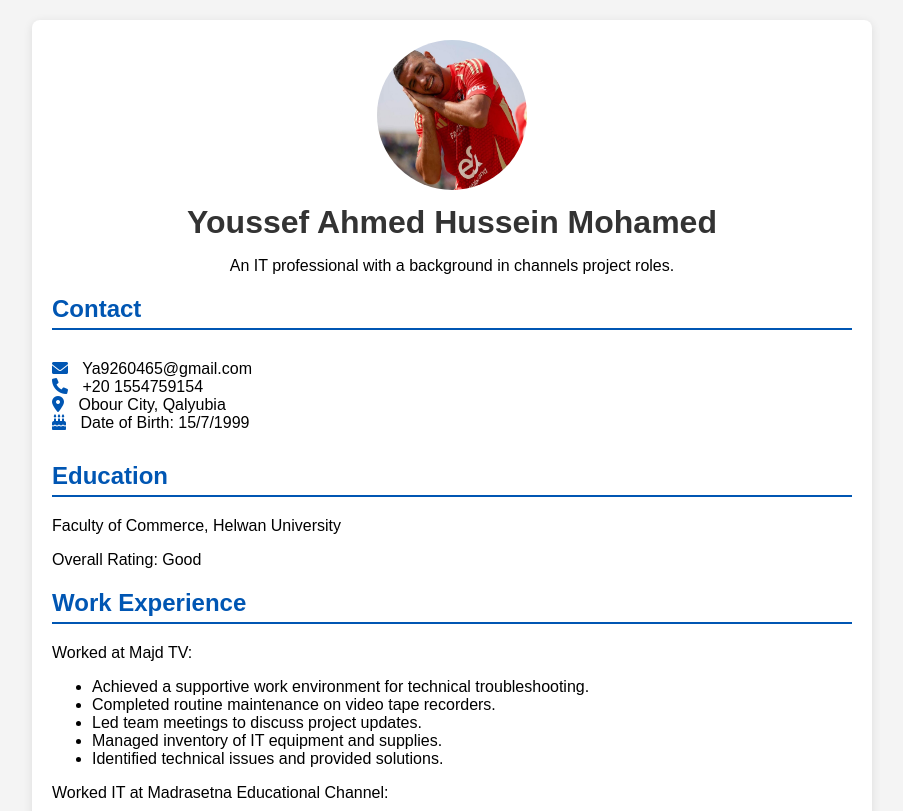
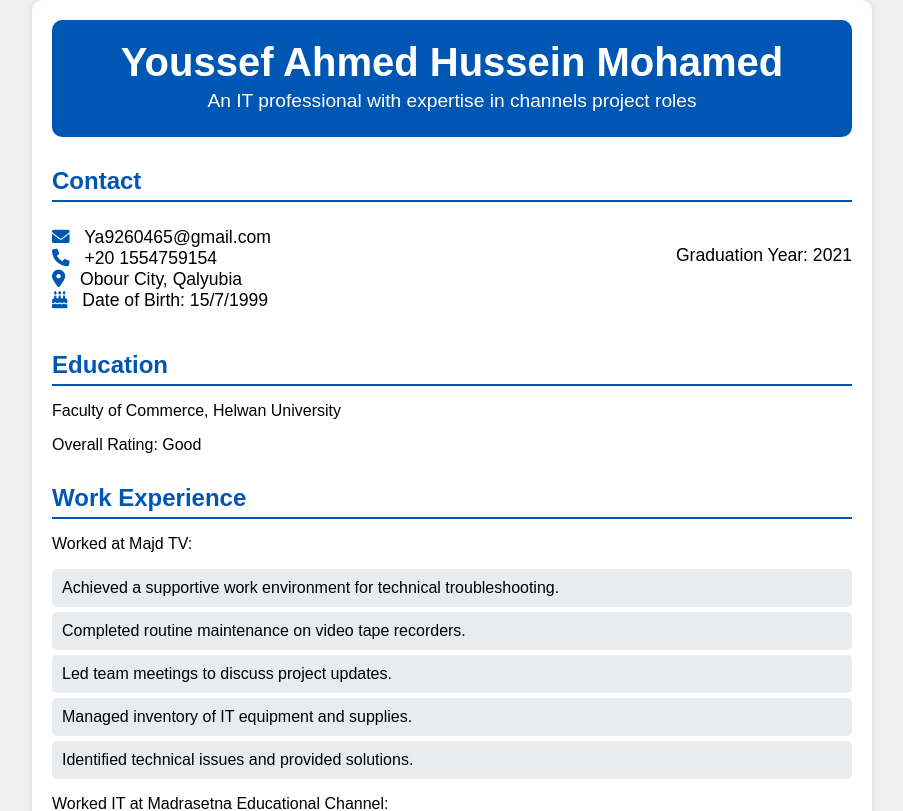
Before and after one commit to AhmedAmer74/AhmedAmer74, a plain HTML site: page index.html in a window 1280 px wide. Shown: the top 811 px of the page, without its empty margins (188-1091 px from the left). Drawn offline with Linux system fonts and the light colour scheme.

Commit message:
Update index.html

```diff
--- a/index.html
+++ b/index.html
@@ -7,58 +7,67 @@
     <link rel="stylesheet" href="https://cdnjs.cloudflare.com/ajax/libs/font-awesome/6.0.0-beta3/css/all.min.css">
     <style>
         body {
-            font-family: Arial, sans-serif;
+            font-family: 'Arial', sans-serif;
             margin: 0;
-            padding: 20px;
-            background-color: #f4f4f4;
+            padding: 0;
+            background-color: #f0f0f0;
         }
         .container {
             max-width: 800px;
             margin: auto;
             background: white;
             padding: 20px;
-            border-radius: 8px;
-            box-shadow: 0 2px 10px rgba(0, 0, 0, 0.1);
+            border-radius: 10px;
+            box-shadow: 0 0 10px rgba(0, 0, 0, 0.1);
         }
         header {
             text-align: center;
-            margin-bottom: 20px;
+            margin-bottom: 30px;
+            background: #0056b3;
+            color: white;
+            padding: 20px;
+            border-radius: 10px;
         }
-        header img {
-            border-radius: 50%;
-            width: 150px;
-            height: 150px;
+        header h1 {
+            margin: 0;
+            font-size: 2.5em;
         }
-        h1 {
-            margin: 10px 0;
-            color: #333;
+        header p {
+            margin: 5px 0;
+            font-size: 1.2em;
+        }
+        .section {
+            margin-bottom: 30px;
         }
         h2 {
             color: #0056b3;
             border-bottom: 2px solid #0056b3;
             padding-bottom: 5px;
-        }
-        .section {
-            margin-bottom: 20px;
-        }
-        .icon {
-            margin-right: 10px;
-            color: #0056b3;
+            margin-bottom: 15px;
         }
         .contact-info {
             display: flex;
             justify-content: space-between;
             padding: 10px 0;
+            font-size: 1.1em;
         }
-        .skills, .courses, .languages {
+        .contact-info i {
+            color: #0056b3;
+            margin-right: 10px;
+        }
+        .list {
             list-style: none;
             padding: 0;
         }
-        .skills li, .courses li, .languages li {
+        .list li {
             background: #e9ecef;
             margin: 5px 0;
             padding: 10px;
             border-radius: 5px;
+            transition: background 0.3s;
+        }
+        .list li:hover {
+            background: #d1d1d1;
         }
     </style>
 </head>
@@ -66,22 +75,21 @@
 
 <div class="container">
     <header>
-        <img src="https://raw.githubusercontent.com/AhmedAmer74/AhmedAmer74/refs/heads/main/11.jpg" alt="https://raw.githubusercontent.com/AhmedAmer74/AhmedAmer74/refs/heads/main/11.jpg">
         <h1>Youssef Ahmed Hussein Mohamed</h1>
-        <p>An IT professional with a background in channels project roles.</p>
+        <p>An IT professional with expertise in channels project roles</p>
     </header>
 
     <div class="section">
         <h2>Contact</h2>
         <div class="contact-info">
             <div>
-                <i class="fas fa-envelope icon"></i> <span>Ya9260465@gmail.com</span><br>
-                <i class="fas fa-phone icon"></i> <span>+20 1554759154</span><br>
-                <i class="fas fa-map-marker-alt icon"></i> <span>Obour City, Qalyubia</span><br>
-                <i class="fas fa-birthday-cake icon"></i> <span>Date of Birth: 15/7/1999</span>
+                <i class="fas fa-envelope"></i> <span>Ya9260465@gmail.com</span><br>
+                <i class="fas fa-phone"></i> <span>+20 1554759154</span><br>
+                <i class="fas fa-map-marker-alt"></i> <span>Obour City, Qalyubia</span><br>
+                <i class="fas fa-birthday-cake"></i> <span>Date of Birth: 15/7/1999</span>
             </div>
             <div>
-                <p></p>
+                <p>Graduation Year: 2021</p>
             </div>
         </div>
     </div>
@@ -95,7 +103,7 @@
     <div class="section">
         <h2>Work Experience</h2>
         <p>Worked at Majd TV:</p>
-        <ul>
+        <ul class="list">
             <li>Achieved a supportive work environment for technical troubleshooting.</li>
             <li>Completed routine maintenance on video tape recorders.</li>
             <li>Led team meetings to discuss project updates.</li>
@@ -103,7 +111,7 @@
             <li>Identified technical issues and provided solutions.</li>
         </ul>
         <p>Worked IT at Madrasetna Educational Channel:</p>
-        <ul>
+        <ul class="list">
             <li>Achieved a conducive work environment to help meet project deadlines.</li>
             <li>Completed system troubleshooting for technical issues.</li>
             <li>Led training sessions for staff on software use.</li>
@@ -115,7 +123,7 @@
 
     <div class="section">
         <h2>Skills</h2>
-        <ul class="skills">
+        <ul class="list">
             <li>Problem-solving</li>
             <li>Analytical thinking</li>
             <li>Time management</li>
@@ -128,7 +136,7 @@
 
     <div class="section">
         <h2>Courses</h2>
-        <ul class="courses">
+        <ul class="list">
             <li>International Computer Driving Licence (ICDL)</li>
             <li>Windows</li>
             <li>PowerPoint</li>
@@ -140,7 +148,7 @@
 
     <div class="section">
         <h2>Languages</h2>
-        <ul class="languages">
+        <ul class="list">
             <li>Arabic: Native language</li>
             <li>English: Good</li>
         </ul>
```
